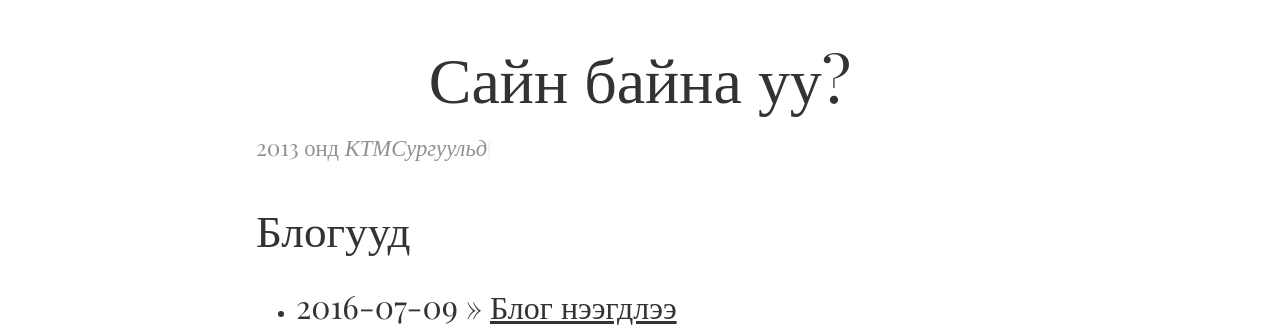
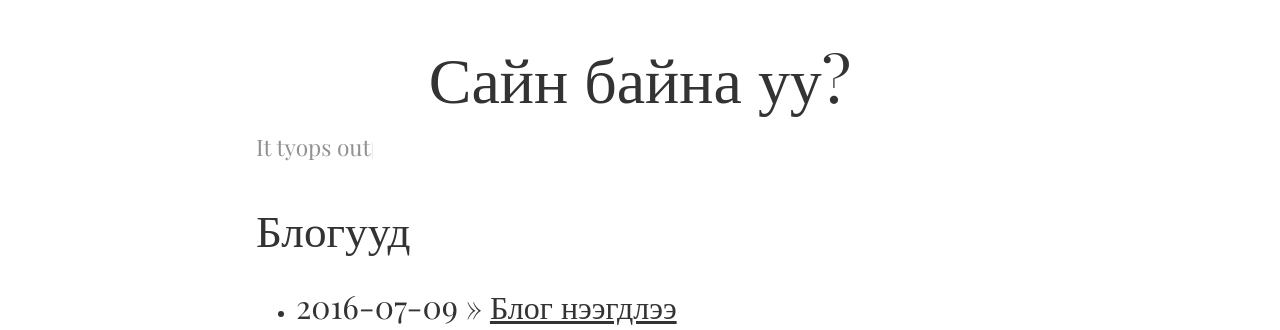
Before and after one commit to Ds3c-ctf-team/enkhee-Osiris.github.io-old, a Jekyll site: the page built from index.html, in a window 1280 px wide. Shown: the top 330 px of the page. Built offline with Jekyll 4.4.1, drawn with Linux system fonts in a browser that asks for light colours; nearby versions of some CDN libraries; some web fonts are replaced.

Commit message:
Update layout

```diff
--- a/_layouts/default.html
+++ b/_layouts/default.html
@@ -17,15 +17,10 @@
             <h1>
     			Сайн байна уу?
     		</h1>
-            <div class="measure">
-                <div class="text-block txt--left">
-					  <div id="typed-strings">
-					    <span>Намайг <strong>Энх-Эрдэнэ</strong> гэдэг.</span>
-					    <p>2013 онд <em>КТМСургуульд</em> элсэж програм хангамжийн инженер болох анхны гараагаа тавьсан.</p>
-					    <p>Одоо <em>МХТСургуулийн</em> Програм Хангамжийн ангийн 3-аар курст сурдаг.</p>
-					    <p>Миний блогт тавтай морилно уу!</p>
-					  </div>
-					  <span class="fnt--mid-gray h4" id="typed" style="white-space:pre;"></span>
+            <div class="measure text-editor-wrap">
+                <div class="text-body txt--left">
+                    <span class="fnt--mid-gray h4" id="typed" style="white-space:pre;">
+					  </span>
                 </div>
             </div>
         </div>
@@ -50,19 +45,15 @@
     <script src="/js/jquery-2.2.4.min.js"></script>
     <script src="/js/typed.min.js"></script>
     <script>
-    $(function(){
+    $(function() {
+
         $("#typed").typed({
-            stringsElement: $('#typed-strings'),
-            typeSpeed: 30,
-            backDelay: 500,
-            loop: false,
-            contentType: 'html',
-            loopCount: false
+            strings: ["Typed.js is a jQuery plugin.", "It tyops out", "It types out sentences.", "And then deletes them.", "Try it out!"],
+            typeSpeed: 30
         });
-        $(".reset").click(function(){
-            $("#typed").typed('reset');
-        });
-    });</script>
+
+    });
+    </script>
 </body>
 
 </html>
--- a/css/main.css
+++ b/css/main.css
@@ -1,78 +1,113 @@
 html {
     height: 100%;
 }
+
 body {
     font-family: 'Playfair Display', serif;
     min-height: 100%;
     display: flex;
     flex-direction: column;
 }
-body > div{
+
+body > div {
     flex: 1;
 }
-a{
+
+a {
     color: #333;
 }
-#blogs h2.h2{
+
+#blogs h2.h2 {
     margin-top: 0;
 }
-.post .date{
+
+.post .date {
     margin: 0;
     line-height: inherit;
 }
-.post .content p{
+
+.post .content p {
     margin: 1.414rem 0 0.5rem;
     font-weight: inherit;
     line-height: 1.42;
     font-size: 1.999rem;
 }
-.made-by a, a:hover{
+
+.made-by a,
+a:hover {
     color: #25ba84;
 }
-.measure img{
+
+.measure img {
     height: 128px;
 }
-.social a i{
+
+.social a i {
     color: #333;
 }
-.social a:hover i{
+
+.social a:hover i {
     color: #25ba84;
 }
-.social a{
+
+.social a {
     font-size: 30px;
     margin-right: 10px;
 }
-.text-block {
+
+.text-editor-wrap {
     display: block;
-	max-width: 100%;
+    clear: both;
     overflow: hidden;
 }
 
-footer .grd-row-col-3-6{
+footer .grd-row-col-3-6 {
     line-height: inherit;
 }
-footer .made-by{
+
+footer .made-by {
     font-size: 20px;
 }
 
-.typed-cursor{
+.typed-cursor {
     opacity: 1;
     -webkit-animation: blink 0.7s infinite;
     -moz-animation: blink 0.7s infinite;
     animation: blink 0.7s infinite;
 }
-@keyframes blink{
-    0% { opacity:1; }
-    50% { opacity:0; }
-    100% { opacity:1; }
+
+@keyframes blink {
+    0% {
+        opacity: 1;
     }
-@-webkit-keyframes blink{
-    0% { opacity:1; }
-    50% { opacity:0; }
-    100% { opacity:1; }
+    50% {
+        opacity: 0;
     }
-@-moz-keyframes blink{
-    0% { opacity:1; }
-    50% { opacity:0; }
-    100% { opacity:1; }
+    100% {
+        opacity: 1;
     }
+}
+
+@-webkit-keyframes blink {
+    0% {
+        opacity: 1;
+    }
+    50% {
+        opacity: 0;
+    }
+    100% {
+        opacity: 1;
+    }
+}
+
+@-moz-keyframes blink {
+    0% {
+        opacity: 1;
+    }
+    50% {
+        opacity: 0;
+    }
+    100% {
+        opacity: 1;
+    }
+}
```
Lines whose indentation alone changed are shown as unchanged.
